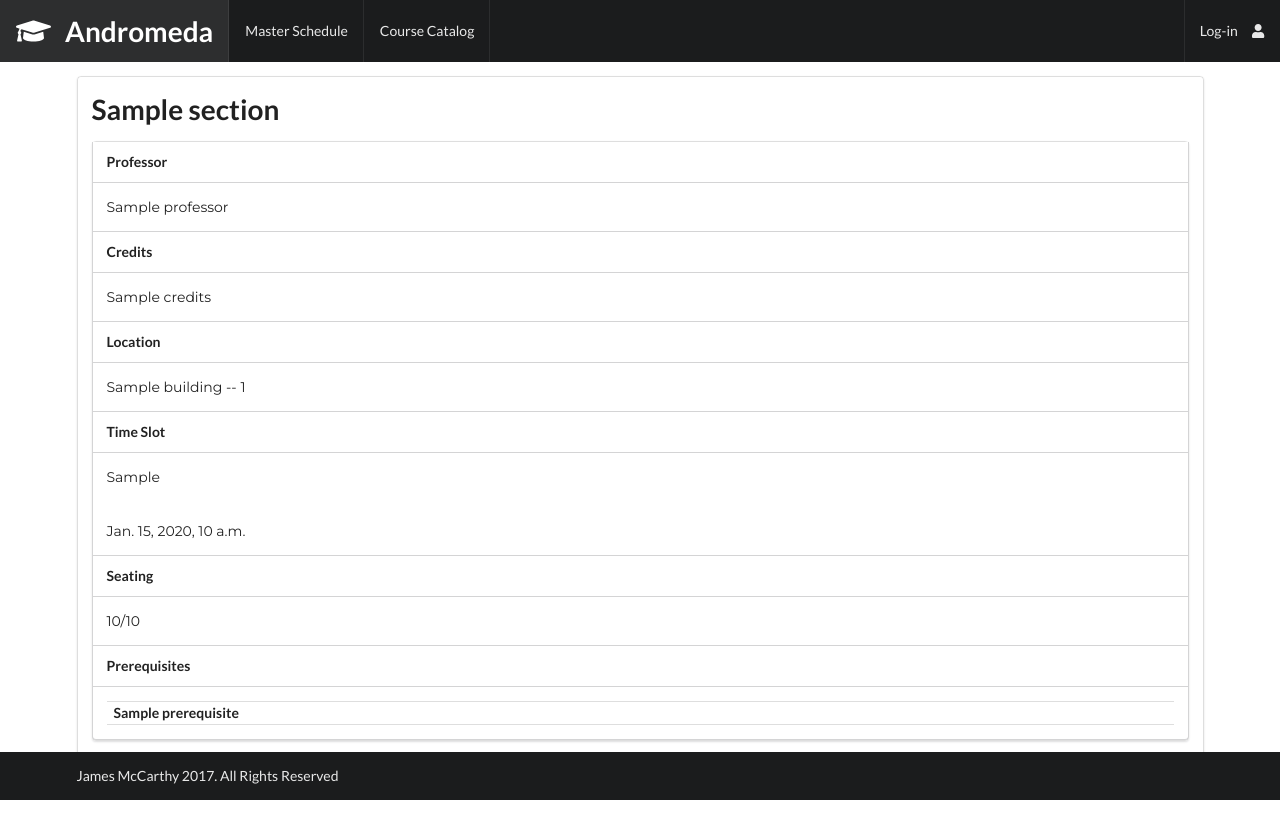
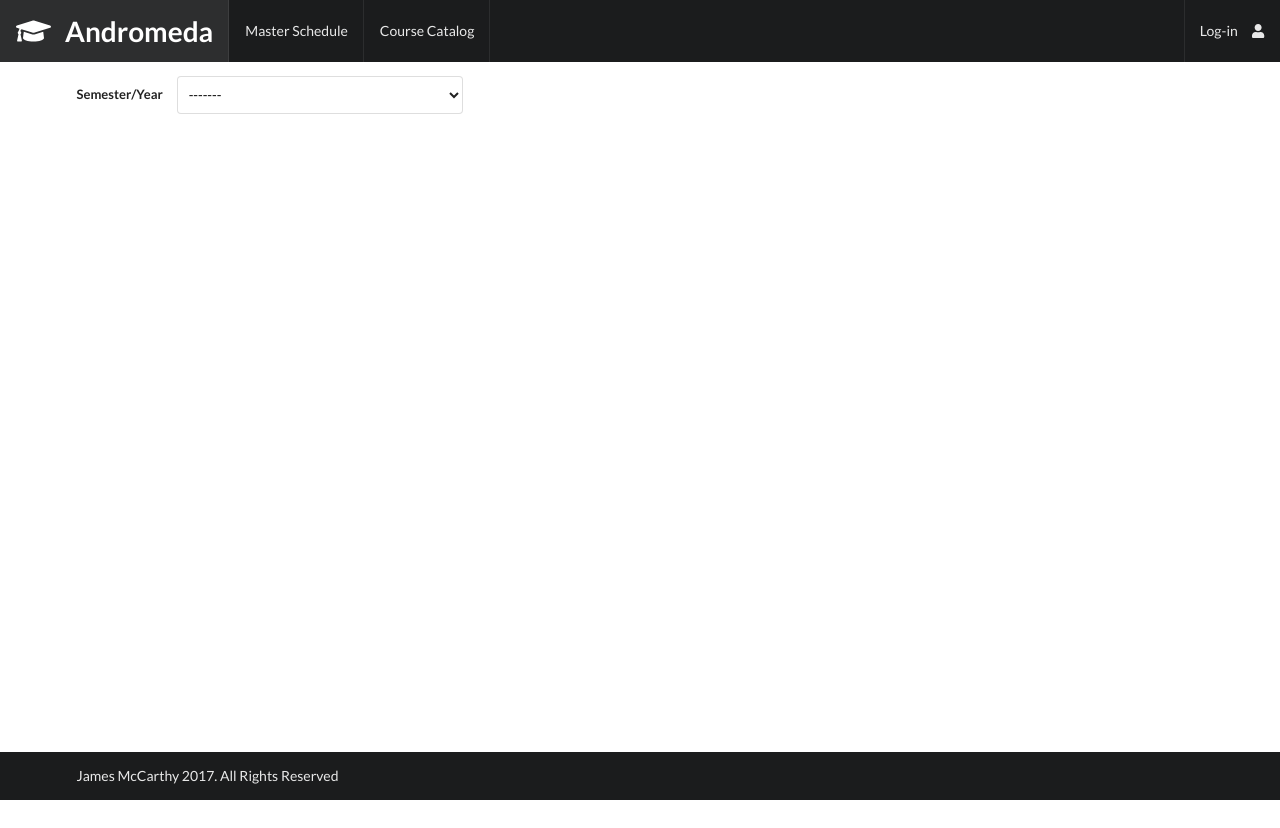
Before and after one commit to andromedasystem/Andromeda, a Django app: template registration_system/templates/registration_system/student_view_student_schedule.html in a window 1280 px wide. Run offline with Django 3.2, Linux system fonts and the light colour scheme; the template is opened without the code that fills it: most values are stand-ins (such as "Sample title", 1, 10 or a date in 2020); some libraries are stand-ins or nearby versions.

Commit message:
Updates Student/Faculty Schedule to be filtered by semester

```diff
--- a/registration_system/templates/registration_system/student_view_student_schedule.html
+++ b/registration_system/templates/registration_system/student_view_student_schedule.html
@@ -10,68 +10,89 @@
     </div>
 
     <div class="ui container m-top2 m-bottom4">
-        {% if sections %}
-            {% for s in sections %}
-                <div class="ui segments" id="{{ s.section_id }}_segment">
-                    <div class="ui segment">
-                      <h1>{{ s.course_name }}</h1>
-                    </div>
-                    <div class="ui segments">
-                        <h5 class="ui attached header">
-                          Professor
-                        </h5>
-                        <div class="ui attached segment">
-                          <p>{{ s.professor }}</p>
-                        </div>
-                        <h5 class="ui attached header">
-                          Credits
-                        </h5>
-                        <div class="ui attached segment">
-                          <p>{{ s.credits }}</p>
-                        </div>
-                        <h5 class="ui attached header">
-                            Location
-                        </h5>
-                        <div class="ui attached segment">
-                          <p>{{ s.building }} -- {{ s.room_number }}</p>
-                        </div>
-                        <h5 class="ui attached header">
-                            Time Slot
-                        </h5>
-                        <div class="ui attached segment">
-                          <p>{{ s.meeting_days }}</p><br/>
-                            <p>{{ s.time_period }}</p>
-                        </div>
-                        <h5 class="ui attached header">
-                            Seating
-                        </h5>
-                        <div class="ui attached segment">
-                          <p>{{ s.seats_taken }}/{{ s.seating_capacity }}</p>
-                        </div>
-                        <h5 class="ui attached header">
-                            Prerequisites
-                        </h5>
-                        <div class="ui attached segment">
-                            <div class="ui celled list">
-                            {% for p in s.prerequisites %}
-                                <div class="item">
-                                    <div class="content">
-                                        <div class="header">{{ p.name }}</div>
-                                    </div>
-                                </div>
+         <div class="ui form" id="ui-form">
+            <div class="inline fields">
+                <div class="field">
+                    <label for="id_semester_id">Semester/Year</label>
+                    <select class="ui fluid dropdown" name="semester_id" id="id_semester_id" required>
+                        <option value="true">-------</option>
+                        {% if semesters %}
+                            {% for s in semesters %}
+                                <option value="{{ s.semester_id }}">{{ s.year }}-{{ s.season }}-{{ s.status }}</option>
                             {% endfor %}
-                            </div>
-                        </div>
-                    </div>
+                        {% endif %}
+                    </select>
                 </div>
+            </div>
+         </div>
 
-            {% endfor %}
-        {% endif %}
+        <div id="content">
 
+        </div>
         <div id="success">
 
         </div>
     </div>
 
+    <script>
+        function getSections(){
+            removeSections();
+            var semester_id = $('#id_semester_id').val();
+            $.ajax({
+                type: "GET",
+                url: "/student_system/student/view_student_schedule/",
+                data : {
+                    semester_id: semester_id
+                },
+                success: function(data) {
+                     data.sections_array.forEach(function(s){
+                           $('#content').append("<div class='ui segments' id='"+ s.section_id +"'_segment'>\n" +
+                                                "                    <div class=\"ui segment\">\n" +
+                                                "                      <h1>"+ s.course_name +"</h1>\n" +
+                                                "                    </div>\n" +
+                                                "                    <div class=\"ui segments\">\n" +
+                                                "                        <h5 class=\"ui attached header\">\n" +
+                                                "                          Professor\n" +
+                                                "                        </h5>\n" +
+                                                "                        <div class=\"ui attached segment\">\n" +
+                                                "                          <p>"+ s.professor +"</p>\n" +
+                                                "                        </div>\n" +
+                                                "                        <h5 class=\"ui attached header\">\n" +
+                                                "                          Credits\n" +
+                                                "                        </h5>\n" +
+                                                "                        <div class=\"ui attached segment\">\n" +
+                                                "                          <p>"+ s.credits +"</p>\n" +
+                                                "                        </div>\n" +
+                                                "                        <h5 class=\"ui attached header\">\n" +
+                                                "                            Location\n" +
+                                                "                        </h5>\n" +
+                                                "                        <div class=\"ui attached segment\">\n" +
+                                                "                          <p>"+ s.building +" -- "+ s.room_number +"</p>\n" +
+                                                "                        </div>\n" +
+                                                "                        <h5 class=\"ui attached header\">\n" +
+                                                "                            Time Slot\n" +
+                                                "                        </h5>\n" +
+                                                "                        <div class=\"ui attached segment\">\n" +
+                                                "                          <p>" + s.meeting_days +"</p><br/>\n" +
+                                                "                            <p>" + s.time_period +"</p>\n" +
+                                                "                        </div>\n" +
+                                                "                        <h5 class=\"ui attached header\">\n" +
+                                                "                            Seating\n" +
+                                                "                        </h5>\n" +
+                                                "                        <div class=\"ui attached segment\">\n" +
+                                                "                          <p>"+ s.seats_taken +" / "+ s.seating_capacity +"</p>\n" +
+                                                "                        </div>\n" +
+                                                "                    </div>\n" +
+                                                "                </div>")
+                     });
+                }
+            });
+        }
 
+        function removeSections(){
+            $('#content').empty();
+        }
+
+        $('#id_semester_id').change(getSections);
+    </script>
 {% endblock %}
```
Also changed, not shown: registration_system/templates/registration_system/view_faculty_schedule.html (+79 -50 lines), registration_system/views.py (+69 -27 lines).
